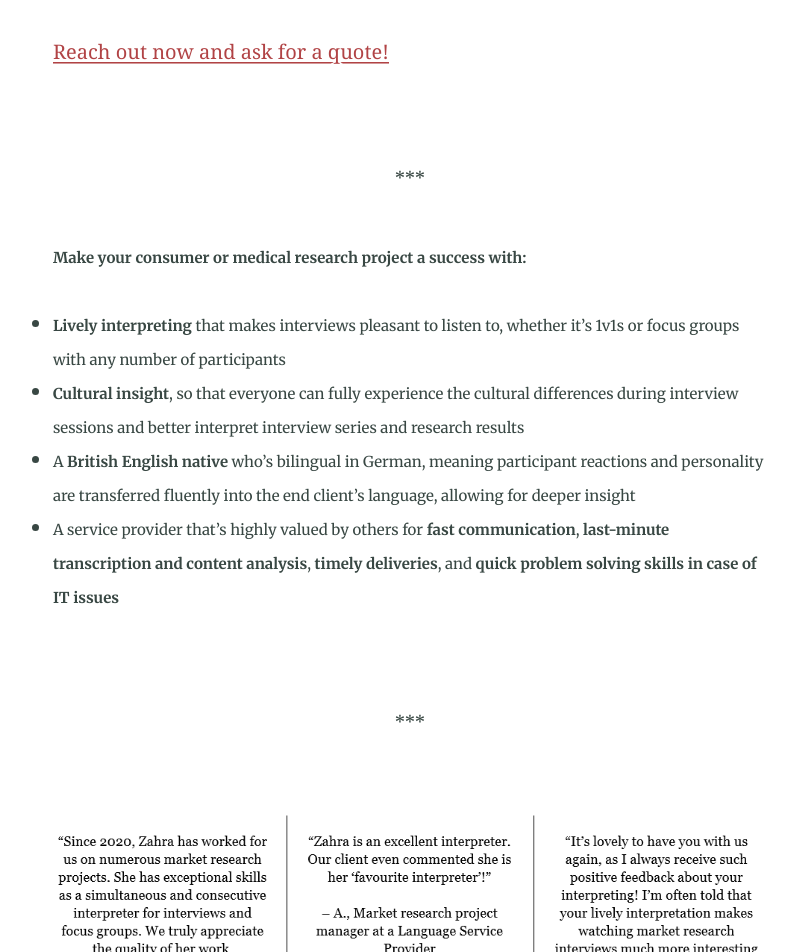
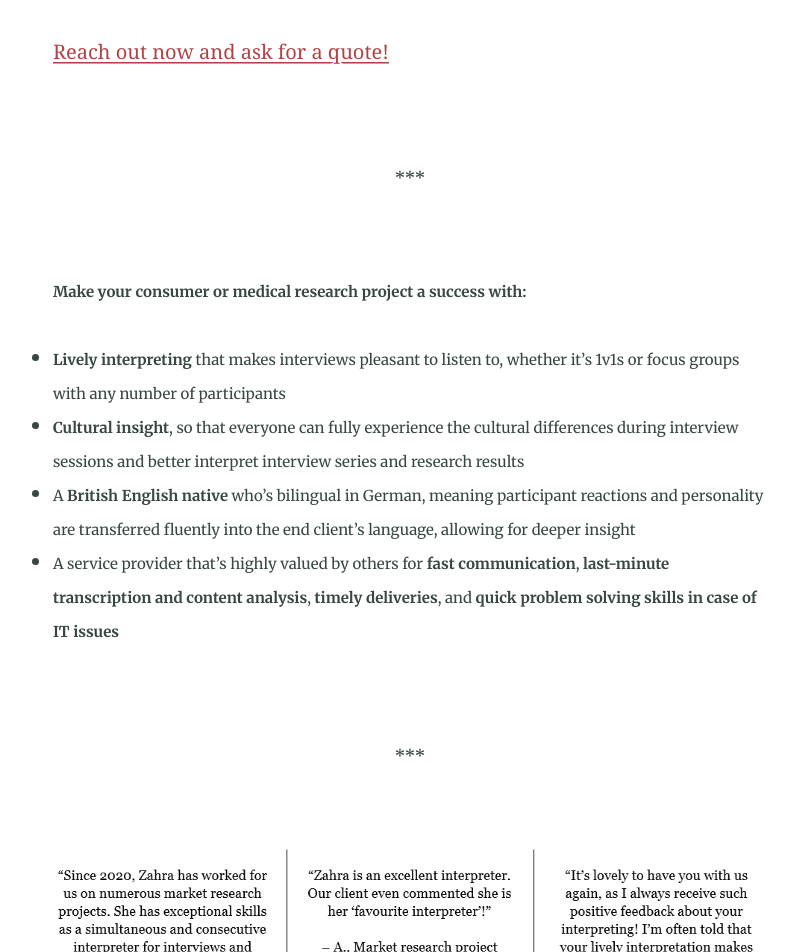
Before and after one commit to Website-2/zbp-language-services.github.io, a Jekyll site: the page built from index.md, in a window 1280 px wide. Shown: the part 884-1836 px from the top of the page, without its empty margins (230-1025 px from the left). Built offline with Jekyll 4.4.1, drawn with Linux system fonts in a browser that asks for light colours.

Commit message:
Text update

```diff
--- a/index.md
+++ b/index.md
@@ -11,14 +11,16 @@
 Are you involved in international medical or consumer qualitative market research projects?<br><br>
 Are you looking for accurate and easy-to-listen-to interpreting or fast transcription to bring German projects to life for English-speaking overservers and analysis?<br><br>
 Then Zahra-Claire Bahrani-Peacock at ZBP Language Services is the partner you are looking for.<br><br>
-[Reach out now and ask for a quote!](/contact/ "Reach out now and ask for a quote!")<br><br><br>
+[Reach out now and ask for a quote!](/contact/ "Reach out now and ask for a quote!")
+<br><br><br>
 <center>***</center>
-<br>
+<br><br>
 <small>**Make your consumer or medical research project a success with:**
 * <small>**Lively interpreting** that makes interviews pleasant to listen to, whether it's 1v1s or focus groups with any number of participants
 * <small>**Cultural insight**, so that everyone can fully experience the cultural differences during interview sessions and better interpret interview series and research results
 * <small>A **British English native** who's bilingual in German, meaning participant reactions and personality are transferred fluently into the end client's language, allowing for deeper insight
-* <small>A service provider that's highly valued by others for **fast communication**, **last-minute transcription and content analysis**, **timely deliveries**, and **quick problem solving skills in case of IT issues**<br><br><br>
+* <small>A service provider that's highly valued by others for **fast communication**, **last-minute transcription and content analysis**, **timely deliveries**, and **quick problem solving skills in case of IT issues**
+<br><br><br>
 <center>***</center>
 <br>
 
```
